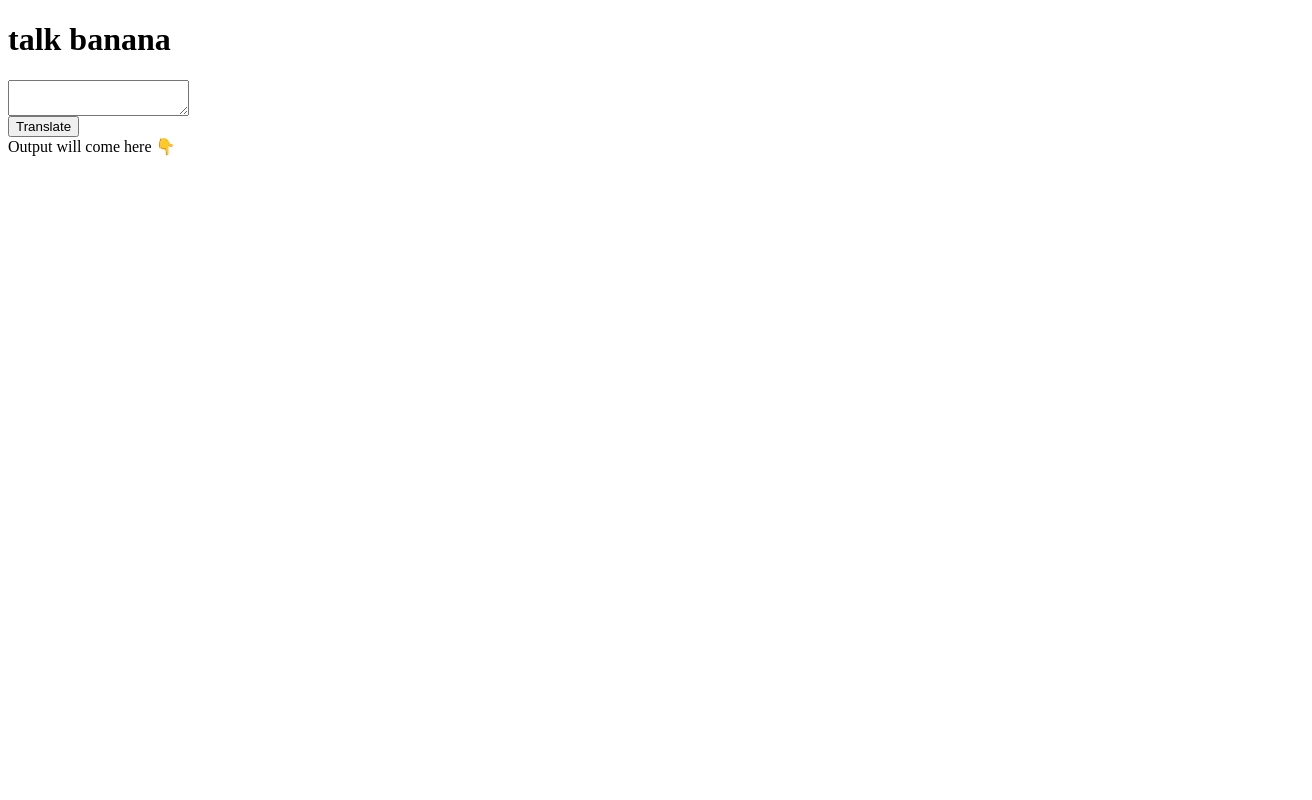
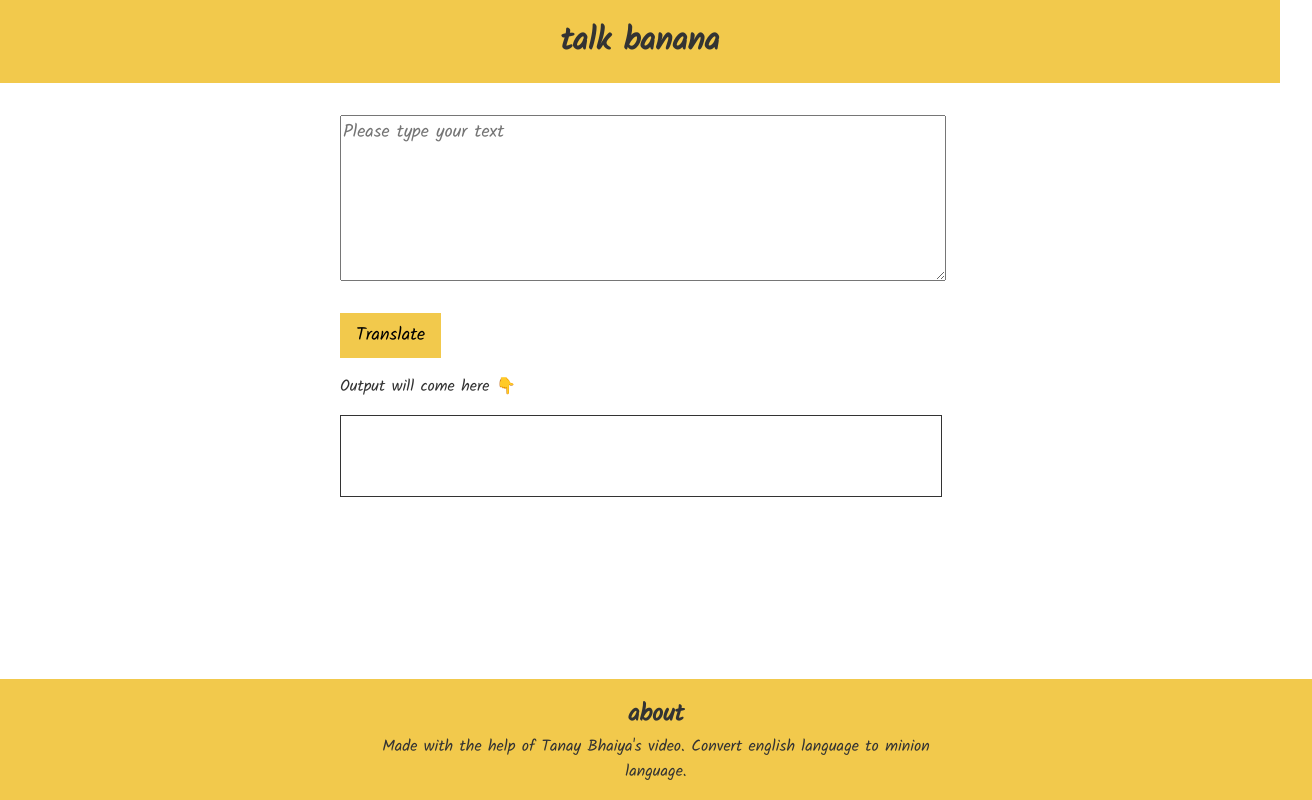
Before and after one commit to hunarjain007/neogcamp-lesson4-banana-speak, a plain HTML site: page index.html in a window 1280 px wide. Shown: the whole page, 1312 px wide, since content can reach past the window. Drawn offline with Linux system fonts and the light colour scheme.

Commit message:
style: added css

```diff
--- a/index.html
+++ b/index.html
@@ -1,25 +1,40 @@
 <!DOCTYPE html>
 <html lang="en">
+
 <head>
     <meta charset="UTF-8">
     <meta name="viewport" content="width=device-width, initial-scale=1.0">
-    <title>banana speak</title>
+    <title>talk banana</title>
     <link rel="stylesheet" type="text/css" href="styles.css">
 </head>
+
 <body>
-    <h1>talk banana</h1>
-    <textarea id="text-input">
 
-    </textarea>
-    <button id="btn-translate">Translate</button>
-    <div>
-        Output will come here 👇
+    <h1 class="top">talk banana</h1>
+
+    <div class="container">
+        <textarea id="text-input" placeholder="Please type your text"></textarea>
+        <button id="btn-translate">Translate</button>
+        <div>
+            Output will come here 👇
+        </div>
+        <div id="output-text">
+
+        </div>
     </div>
-    <div id="output-text">
 
-    </div>
+    <footer>
+        <div class="footer-about">
+            about
+        </div>
+
+        <p>
+            Made with the help of Tanay Bhaiya's video. Convert english language to minion language.
+        </p>
+    </footer>
 
     <script src="app.js" type="text/javascript"></script>
 
 </body>
+
 </html>
--- a/styles.css
+++ b/styles.css
@@ -1,4 +1,70 @@
+@import url('https://fonts.googleapis.com/css2?family=Kalam&display=swap');
+
+
+:root {
+    --primary: #F2C94C;
+    --black: #333333;
+}
+body {
+    margin: 0;
+    font-family: 'Kalam', cursive;
+    color: var(--black);
+}
+.top{
+    background-color: var(--primary);
+    text-align: center;
+    margin:0rem;
+    padding: 1rem;
+}
+
+.container{
+    margin: auto;
+    padding: 1rem;
+    max-width: 600px;
+}
+
 textarea{
     display: block;
+    width: 100%;
+    margin:1rem 0rem ;
+    min-height: 20vh;
+    font-family: 'Kalam', cursive;
+    font-size: large;
+}
 
+#btn-translate{
+    background-color: var(--primary);
+    font-family: inherit;
+    margin:1rem 0rem ;
+    border: none;
+    font-size: large;
+    padding: 0.5rem 1rem  ;
 }
+
+#output-text{
+   margin: 1rem 0rem;
+   border: 1px solid var(--black);
+   height:10vh;
+   width:100%;
+   overflow: scroll;
+}
+
+footer{
+    position: absolute;
+    width: 100%;
+    bottom: 0;
+    background-color: var(--primary);
+    text-align: center;
+    padding: 1rem;
+}
+
+
+footer p{
+    margin: auto;
+    max-width: 600px;
+}
+
+.footer-about{
+    font-size: x-large;
+    font-weight: bold;
+}
```
